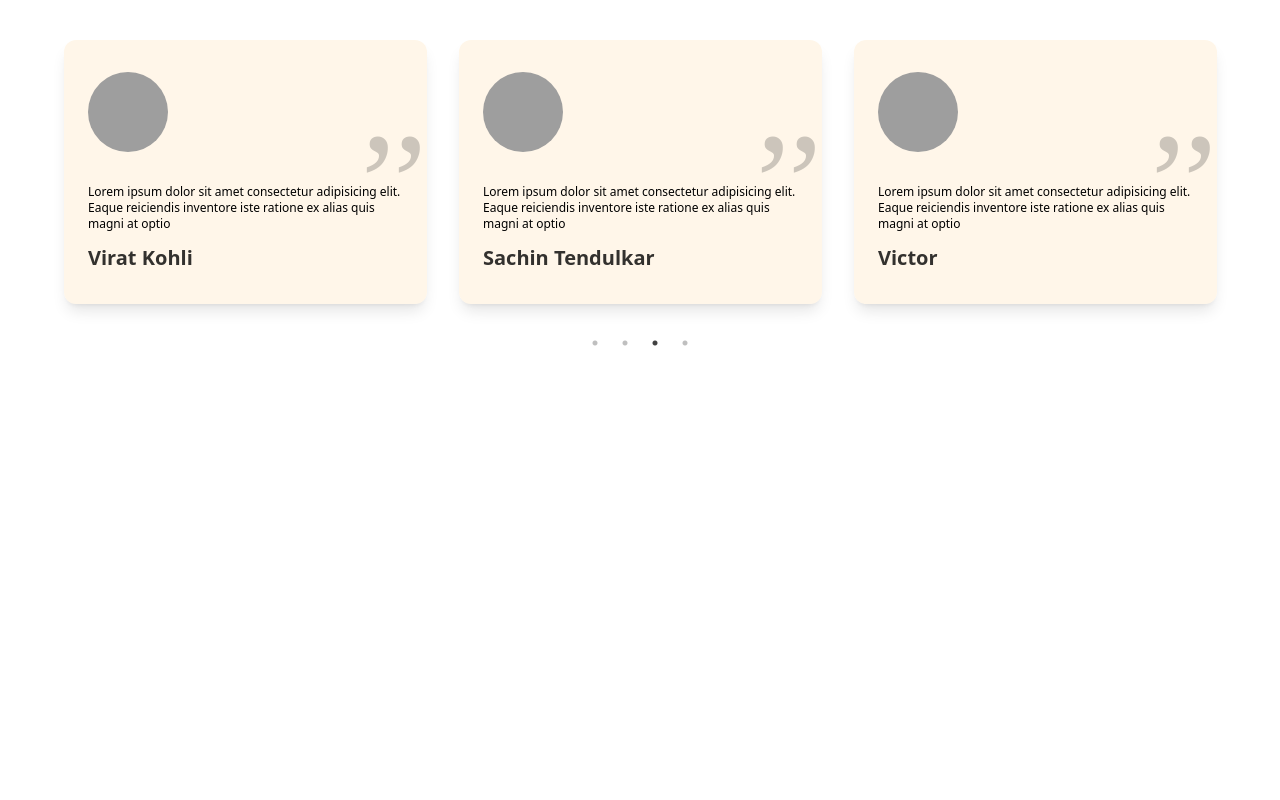
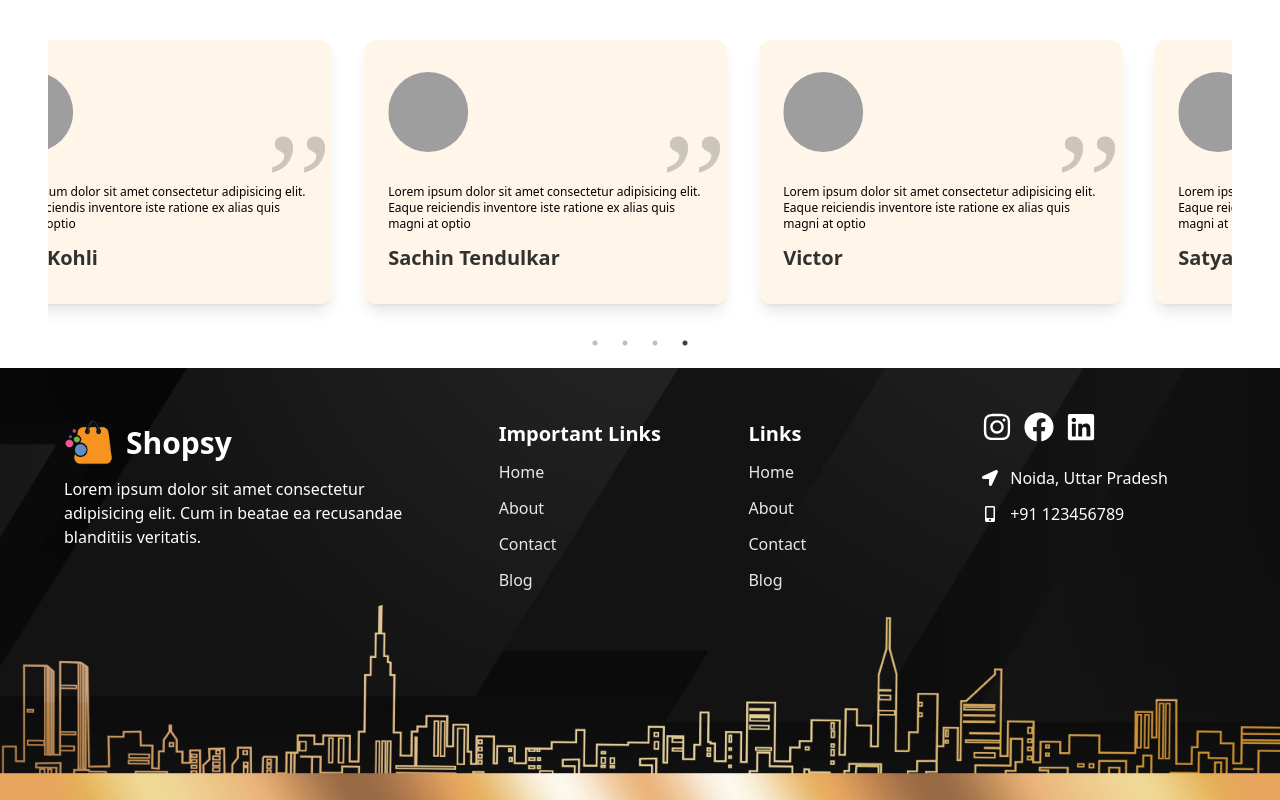
Before and after one commit to ArfinHasib/UrbanEdge-e-commerce, a React (Vite) app: page / in a window 1280 px wide. Shown: the part 3292-4092 px from the top of the page. Before the commit the page ends 3660 px from the top, so only its background shows below. Built offline with nearby package versions, Linux system fonts and the light colour scheme; grey boxes are pictures that could not be loaded.

Commit message:
Footer Section

```diff
--- a/src/App.jsx
+++ b/src/App.jsx
@@ -8,6 +8,7 @@
 import Banner from './components/Banner/Banner';
 import Subscribe from './components/Subscribe/Subscribe';
 import Testimonial from './components/Testimonial/Testimonial';
+import Footer from './components/Footer/Footer';
 
 const App = () => {
    useEffect(() => {
@@ -31,6 +32,7 @@
             <Subscribe />
             <Products />
             <Testimonial />
+            <Footer />
          </div>
       </div>
    );
--- /dev/null
+++ b/src/components/Footer/Footer.jsx
@@ -0,0 +1,126 @@
+import React from 'react';
+import footerLogo from '../../assets/logo.png';
+import Banner from '../../assets/website/footer-pattern.jpg';
+import {
+   FaFacebook,
+   FaInstagram,
+   FaLinkedin,
+   FaLocationArrow,
+   FaMobileAlt,
+} from 'react-icons/fa';
+
+const BannerImg = {
+   backgroundImage: `url(${Banner})`,
+   backgroundPosition: 'bottom',
+   backgroundRepeat: 'no-repeat',
+   backgroundSize: 'cover',
+   height: '100%',
+   width: '100%',
+};
+
+const FooterLinks = [
+   {
+      title: 'Home',
+      link: '/#',
+   },
+   {
+      title: 'About',
+      link: '/#about',
+   },
+   {
+      title: 'Contact',
+      link: '/#contact',
+   },
+   {
+      title: 'Blog',
+      link: '/#blog',
+   },
+];
+
+const Footer = () => {
+   return (
+      <div style={BannerImg} className='text-white'>
+         <div className='container'>
+            <div data-aos='zoom-in' className='grid md:grid-cols-3 pb-44 pt-5'>
+               {/* company details */}
+               <div className='py-8 px-4'>
+                  <h1 className='sm:text-3xl text-xl font-bold sm:text-left text-justify mb-3 flex items-center gap-3'>
+                     <img src={footerLogo} alt='' className='max-w-[50px]' />
+                     Shopsy
+                  </h1>
+                  <p>
+                     Lorem ipsum dolor sit amet consectetur adipisicing elit.
+                     Cum in beatae ea recusandae blanditiis veritatis.
+                  </p>
+               </div>
+
+               {/* Footer Links */}
+               <div className='grid grid-cols-2 sm:grid-cols-3 col-span-2 md:pl-10'>
+                  <div>
+                     <div className='py-8 px-4'>
+                        <h1 className='sm:text-xl text-xl font-bold sm:text-left text-justify mb-3'>
+                           Important Links
+                        </h1>
+                        <ul className='flex flex-col gap-3'>
+                           {FooterLinks.map((link) => (
+                              <li
+                                 className='cursor-pointer hover:text-primary hover:translate-x-1 duration-300 text-gray-200'
+                                 key={link.title}
+                              >
+                                 <span>{link.title}</span>
+                              </li>
+                           ))}
+                        </ul>
+                     </div>
+                  </div>
+                  <div>
+                     <div className='py-8 px-4'>
+                        <h1 className='sm:text-xl text-xl font-bold sm:text-left text-justify mb-3'>
+                           Links
+                        </h1>
+                        <ul className='flex flex-col gap-3'>
+                           {FooterLinks.map((link) => (
+                              <li
+                                 className='cursor-pointer hover:text-primary hover:translate-x-1 duration-300 text-gray-200'
+                                 key={link.title}
+                              >
+                                 <span>{link.title}</span>
+                              </li>
+                           ))}
+                        </ul>
+                     </div>
+                  </div>
+
+                  {/* social links */}
+
+                  <div>
+                     <div className='flex items-center gap-3 mt-6'>
+                        <a href='#'>
+                           <FaInstagram className='text-3xl' />
+                        </a>
+                        <a href='#'>
+                           <FaFacebook className='text-3xl' />
+                        </a>
+                        <a href='#'>
+                           <FaLinkedin className='text-3xl' />
+                        </a>
+                     </div>
+                     <div className='mt-6'>
+                        <div className='flex items-center gap-3'>
+                           <FaLocationArrow />
+                           <p>Noida, Uttar Pradesh</p>
+                        </div>
+                        <div className='flex items-center gap-3 mt-3'>
+                           <FaMobileAlt />
+                           <p>+91 123456789</p>
+                        </div>
+                     </div>
+                  </div>
+               </div>
+            </div>
+         </div>
+      </div>
+   );
+};
+
+export default Footer;
```
